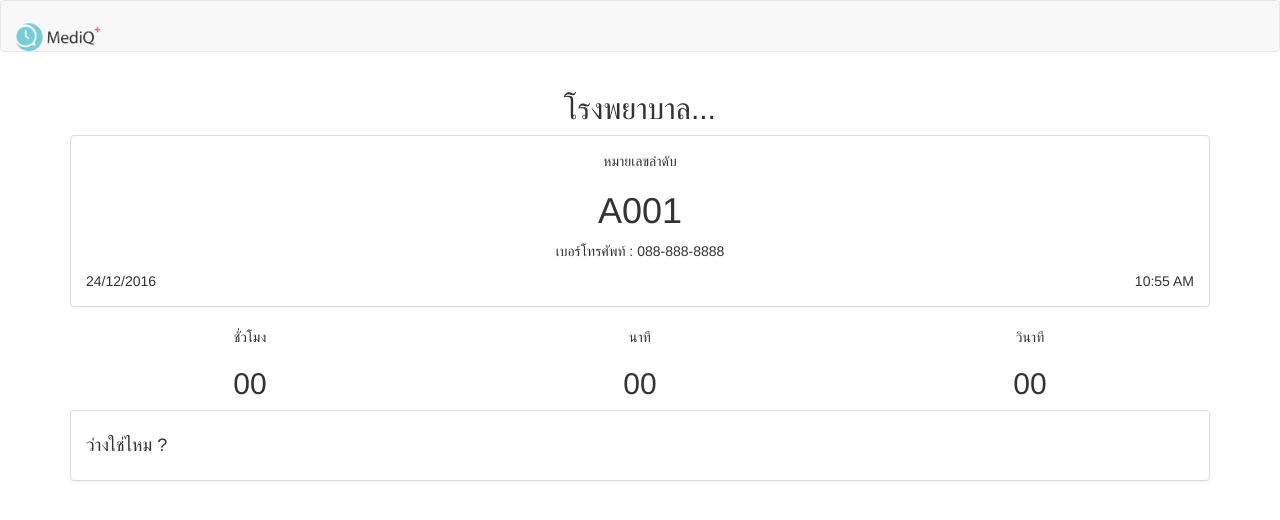
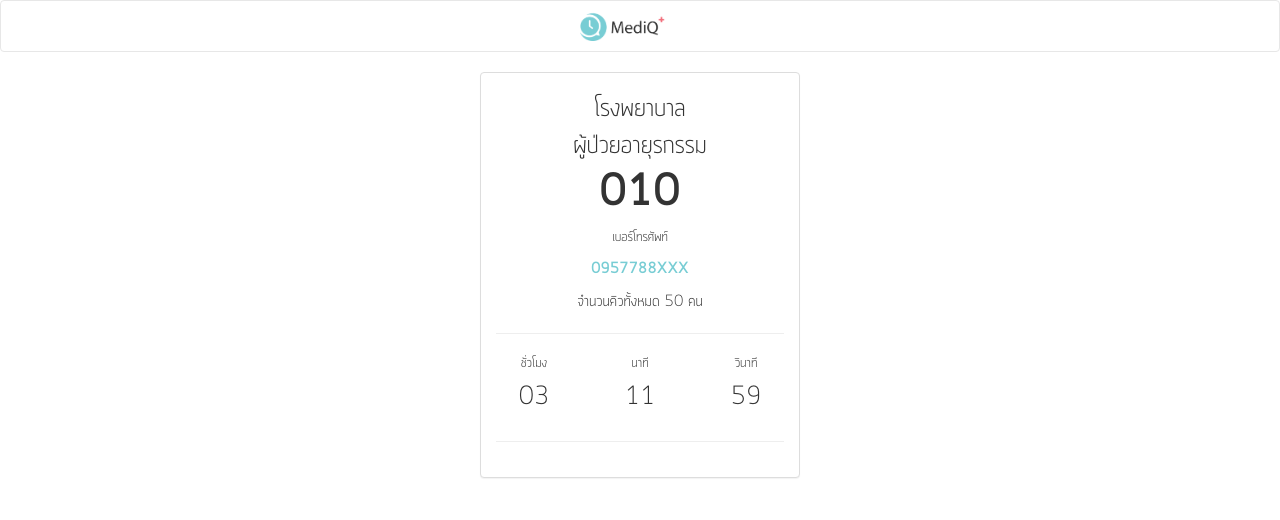
Before and after one commit to firstziiz/MediQ, a plain HTML site: page index.html in a window 1280 px wide. Drawn offline with nearby package versions, Linux system fonts and the light colour scheme.

Commit message:
not final

```diff
--- a/assets/css/styles.css
+++ b/assets/css/styles.css
@@ -45,4 +45,53 @@
 	font-size: 28px;
 }
 
-.home .navbar{}
+.home .navbar{
+	background: white;
+}
+
+.home .navbar-header{
+	text-align: center;
+	width: 100%;
+}
+
+.home a.navbar-brand{
+	margin: 0 auto;
+    padding: 0;
+    width: 100%;
+    text-align: center;
+}
+
+.home a.navbar-brand img{
+	margin: 0 auto;
+	margin-top: 5px;
+}
+
+.home .que-box h1{
+	font-weight: bold;
+	font-size: 46px;
+	margin: 8px;
+}
+
+.home .que-box h2{
+	font-size: 26px;
+	margin: 8px;
+}
+
+.home .que-box .tel-text{
+	font-size: 14px;
+}
+
+.home .que-box .tel{
+	color: #78cdd4;
+	font-weight: bold;
+	font-size: 16px;
+}
+
+.home .que-box .ques{
+	font-size: 16px;
+}
+
+.home .que-box {
+	margin: 0 auto;
+	max-width: 320px;
+}
--- a/index.html
+++ b/index.html
@@ -8,7 +8,7 @@
 
     <!-- Bootstrap -->
     <link href="assets/css/bootstrap.min.css" rel="stylesheet">
-
+		<link href="assets/css/styles.css" rel="stylesheet">
     <!-- HTML5 shim and Respond.js for IE8 support of HTML5 elements and media queries -->
     <!-- WARNING: Respond.js doesn't work if you view the page via file:// -->
     <!--[if lt IE 9]>
@@ -30,44 +30,33 @@
 		</nav>
 
 		<div class="container">
-
-			<h2 class="text-center">
-				โรงพยาบาล...
-			</h2>
-			<div class="panel panel-default">
+			<div class="col-xs-12">
+				<div class="panel panel-default que-box">
 				<div class="panel-body text-center">
-					<p>หมายเลขลำดับ</p>
-					<h1>A001</h1>
-					<p>เบอร์โทรศัพท์ : 088-888-8888</p>
-					<div class="info">
-						<div class="date pull-left">
-							24/12/2016
-						</div>
-						<div class="time pull-right">
-							10:55 AM
-						</div>
-					</div>
-				</div>
-			</div>
-
+					<h2>โรงพยาบาล</h2>
+					<h2>ผู้ป่วยอายุรกรรม</h2>
+					<h1>010</h1>
+					<p class="tel-text">เบอร์โทรศัพท์</p>
+					<p class="tel">0957788XXX</p>
+					<p class="ques">จำนวนคิวทั้งหมด 50 คน</p>
+					<hr>
 					<div class="row text-center">
 						<div class="col-xs-4 hour">
 							<p>ชั่วโมง</p>
-					<h2>00</h2>
+							<h2>03</h2>
 						</div>
 						<div class="col-xs-4 hour">
 							<p>นาที</p>
-					<h2>00</h2>
+							<h2>11</h2>
 						</div>
 						<div class="col-xs-4 hour">
 							<p>วินาที</p>
-					<h2>00</h2>
+							<h2>59</h2>
 						</div>
 					</div>
+					<hr>
 
-			<div class="panel panel-default">
-				<div class="panel-body">
-					<h4>ว่างใช่ไหม ?</h4>
+				</div>
 			</div>
 			</div>
 		</div>
```
Lines whose indentation alone changed are shown as unchanged.
